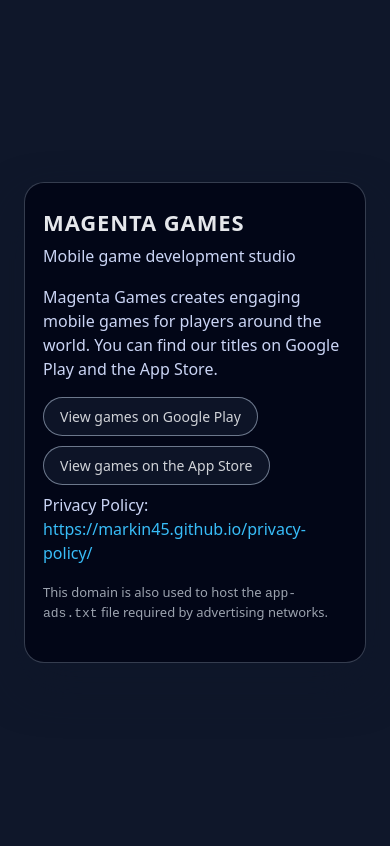
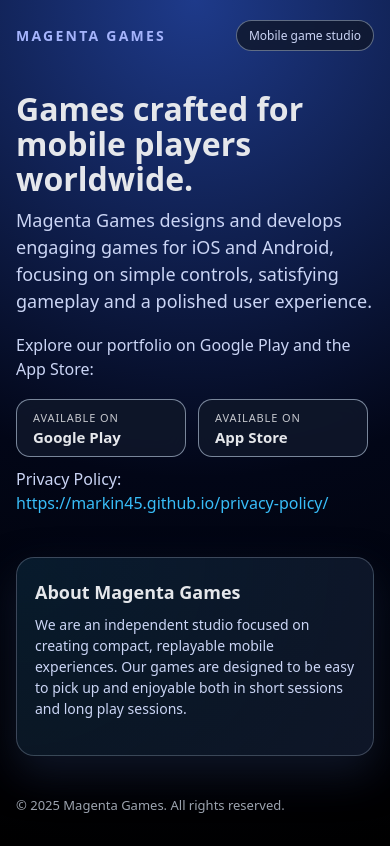
Before and after one commit to Markin45/markin45.github.io, a plain HTML site: page index.html in a window 390 px wide. Drawn offline with Linux system fonts and the light colour scheme.

Commit message:
Enhance index.html with new styles and structure
Updated the website's meta description, improved styling, and restructured the HTML layout for better responsiveness and readability.

```diff
--- a/index.html
+++ b/index.html
@@ -4,7 +4,7 @@
   <meta charset="utf-8">
   <title>Magenta Games — Mobile Game Studio</title>
   <meta name="viewport" content="width=device-width, initial-scale=1">
-  <meta name="description" content="Magenta Games — mobile game development studio.">
+  <meta name="description" content="Magenta Games — mobile game development studio creating engaging games for iOS and Android.">
   <style>
     * {
       box-sizing: border-box;
@@ -13,72 +13,94 @@
       margin: 0;
       min-height: 100vh;
       font-family: system-ui, -apple-system, BlinkMacSystemFont, "Segoe UI", sans-serif;
-      background: #0f172a;
+      background: radial-gradient(circle at top, #1e3a8a 0, #020617 55%, #000 100%);
       color: #e5e7eb;
+    }
+    .page {
+      max-width: 1040px;
+      margin: 0 auto;
+      padding: 32px 20px 48px;
+    }
+    header {
       display: flex;
       align-items: center;
-      justify-content: center;
-      padding: 24px;
+      justify-content: space-between;
+      gap: 16px;
+      margin-bottom: 40px;
     }
-    .card {
-      width: 100%;
-      max-width: 640px;
-      background: #020617;
-      border-radius: 20px;
-      padding: 32px 26px;
-      border: 1px solid rgba(148, 163, 184, 0.35);
-      box-shadow: 0 22px 45px rgba(15, 23, 42, 0.75);
+    .brand {
+      font-weight: 700;
+      letter-spacing: 0.16em;
+      text-transform: uppercase;
+      font-size: 14px;
+      color: #a5b4fc;
+    }
+    .chip {
+      border-radius: 999px;
+      border: 1px solid rgba(148, 163, 184, 0.6);
+      padding: 6px 12px;
+      font-size: 12px;
+      color: #cbd5f5;
+      background: rgba(15, 23, 42, 0.8);
+      backdrop-filter: blur(10px);
+    }
+    main {
+      display: grid;
+      grid-template-columns: minmax(0, 3fr) minmax(0, 2fr);
+      gap: 32px;
+      align-items: center;
     }
     h1 {
-      margin: 0 0 8px;
-      font-size: 26px;
-      letter-spacing: 0.04em;
-      text-transform: uppercase;
+      margin: 0 0 10px;
+      font-size: 40px;
+      line-height: 1.1;
     }
-    h2 {
+    .subtitle {
       margin: 0 0 18px;
       font-size: 18px;
-      font-weight: 500;
       color: #cbd5f5;
     }
     p {
-      margin: 6px 0 14px;
+      margin: 0 0 14px;
       line-height: 1.5;
       color: #cbd5f5;
     }
-    .links-row {
+    .store-buttons {
       display: flex;
       flex-wrap: wrap;
-      gap: 10px;
-      margin: 16px 0 8px;
+      gap: 12px;
+      margin-top: 18px;
+      margin-bottom: 10px;
     }
-    .btn-link {
+    .btn-store {
       display: inline-flex;
-      align-items: center;
+      flex-direction: column;
       justify-content: center;
-      padding: 9px 16px;
-      border-radius: 999px;
-      border: 1px solid rgba(148, 163, 184, 0.7);
+      padding: 10px 16px 9px;
+      border-radius: 14px;
+      border: 1px solid rgba(148, 163, 184, 0.8);
       text-decoration: none;
-      font-size: 14px;
-      font-weight: 500;
+      min-width: 170px;
+      background: rgba(15, 23, 42, 0.9);
+      backdrop-filter: blur(10px);
+      transition: transform 0.12s ease, box-shadow 0.12s ease, border-color 0.12s ease;
       color: #e5e7eb;
-      background: rgba(15, 23, 42, 0.9);
-      backdrop-filter: blur(8px);
-      transition: transform 0.12s ease, box-shadow 0.12s ease, border-color 0.12s ease;
-      cursor: pointer;
     }
-    .btn-link span {
-      opacity: 0.9;
+    .btn-store span {
+      font-size: 11px;
+      text-transform: uppercase;
+      opacity: 0.85;
+      letter-spacing: 0.08em;
     }
-    .btn-link:hover {
-      transform: translateY(-1px);
-      box-shadow: 0 12px 24px rgba(15, 23, 42, 0.7);
+    .btn-store strong {
+      font-size: 15px;
+      font-weight: 600;
+      margin-top: 2px;
+    }
+    .btn-store:hover {
+      transform: translateY(-2px);
+      box-shadow: 0 15px 30px rgba(15, 23, 42, 0.8);
       border-color: #38bdf8;
-    }
-    .btn-link:active {
-      transform: translateY(0);
-      box-shadow: none;
     }
     a.text-link {
       color: #38bdf8;
@@ -87,57 +109,105 @@
     a.text-link:hover {
       text-decoration: underline;
     }
-    .note {
-      margin-top: 18px;
+    .panel {
+      border-radius: 18px;
+      border: 1px solid rgba(148, 163, 184, 0.35);
+      padding: 22px 18px;
+      background: radial-gradient(circle at top left, rgba(56,189,248,0.12), rgba(15,23,42,0.95));
+      box-shadow: 0 18px 40px rgba(15, 23, 42, 0.9);
+    }
+    .panel h2 {
+      margin: 0 0 10px;
+      font-size: 18px;
+    }
+    .panel p {
+      font-size: 14px;
+    }
+    footer {
+      margin-top: 40px;
       font-size: 13px;
       color: #9ca3af;
     }
-    @media (max-width: 480px) {
-      .card {
-        padding: 24px 18px;
+
+    @media (max-width: 800px) {
+      main {
+        grid-template-columns: minmax(0, 1fr);
+        gap: 28px;
       }
       h1 {
-        font-size: 22px;
+        font-size: 32px;
       }
-      h2 {
-        font-size: 16px;
+    }
+    @media (max-width: 480px) {
+      .page {
+        padding: 20px 16px 32px;
       }
     }
   </style>
 </head>
 <body>
-  <main class="card">
+  <div class="page">
     <header>
-      <h1>Magenta Games</h1>
-      <h2>Mobile game development studio</h2>
+      <div class="brand">MAGENTA GAMES</div>
+      <div class="chip">Mobile game studio</div>
     </header>
 
+    <main>
       <section>
-      <p>
-        Magenta Games creates engaging mobile games for players around the world.
-        You can find our titles on Google Play and the App Store.
+        <h1>Games crafted for mobile players worldwide.</h1>
+        <p class="subtitle">
+          Magenta Games designs and develops engaging games for iOS and Android,
+          focusing on simple controls, satisfying gameplay and a polished user experience.
         </p>
 
-      <div class="links-row">
-        <a class="btn-link" href="https://play.google.com/store/apps/dev?id=7874573664117914997" target="_blank" rel="noopener">
-          <span>View games on Google Play</span>
+        <p>
+          Explore our portfolio on Google Play and the App Store:
+        </p>
+
+        <div class="store-buttons">
+          <a class="btn-store"
+             href="https://play.google.com/store/apps/dev?id=7874573664117914997"
+             target="_blank" rel="noopener">
+            <span>Available on</span>
+            <strong>Google Play</strong>
           </a>
-        <a class="btn-link" href="https://apps.apple.com/us/developer/mikhail-marhel/id1536796679" target="_blank" rel="noopener">
-          <span>View games on the App Store</span>
+
+          <a class="btn-store"
+             href="https://apps.apple.com/us/developer/mikhail-marhel/id1536796679"
+             target="_blank" rel="noopener">
+            <span>Available on</span>
+            <strong>App Store</strong>
           </a>
         </div>
 
         <p>
-        Privacy Policy:
-        <a class="text-link" href="https://markin45.github.io/privacy-policy/" target="_blank" rel="noopener">
+          Privacy Policy:&nbsp;
+          <a class="text-link"
+             href="https://markin45.github.io/privacy-policy/"
+             target="_blank" rel="noopener">
             https://markin45.github.io/privacy-policy/
           </a>
         </p>
       </section>
 
-    <p class="note">
-      This domain is also used to host the <code>app-ads.txt</code> file required by advertising networks.
+      <aside class="panel">
+        <h2>About Magenta Games</h2>
+        <p>
+          We are an independent studio focused on creating compact, replayable
+          mobile experiences. Our games are designed to be easy to pick up and
+          enjoyable both in short sessions and long play sessions.
         </p>
+      </aside>
     </main>
+
+    <footer>
+      © <span id="year"></span> Magenta Games. All rights reserved.
+    </footer>
+  </div>
+
+  <script>
+    // Set current year in footer
+    document.getElementById('year').textContent = new Date().getFullYear();
+  </script>
 </body>
 </html>
```
Lines whose indentation alone changed are shown as unchanged.
